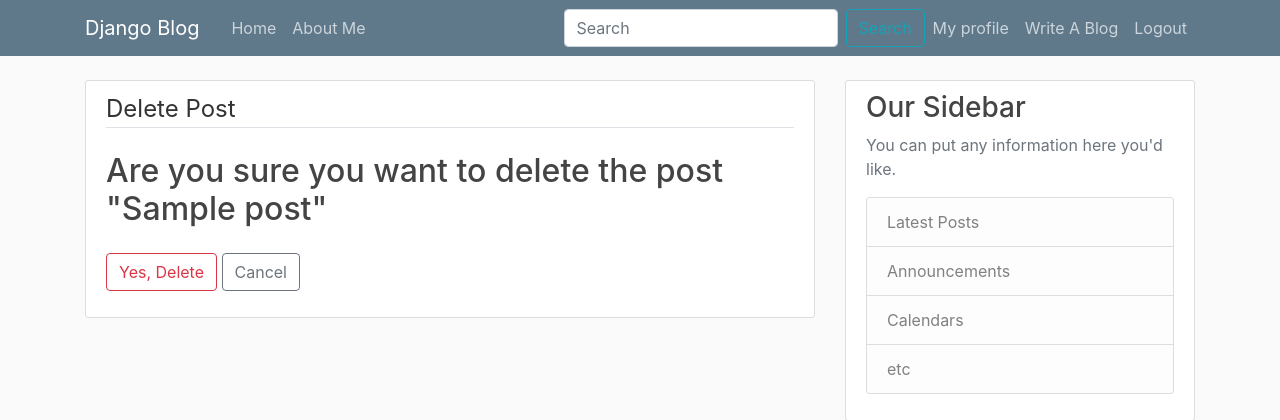
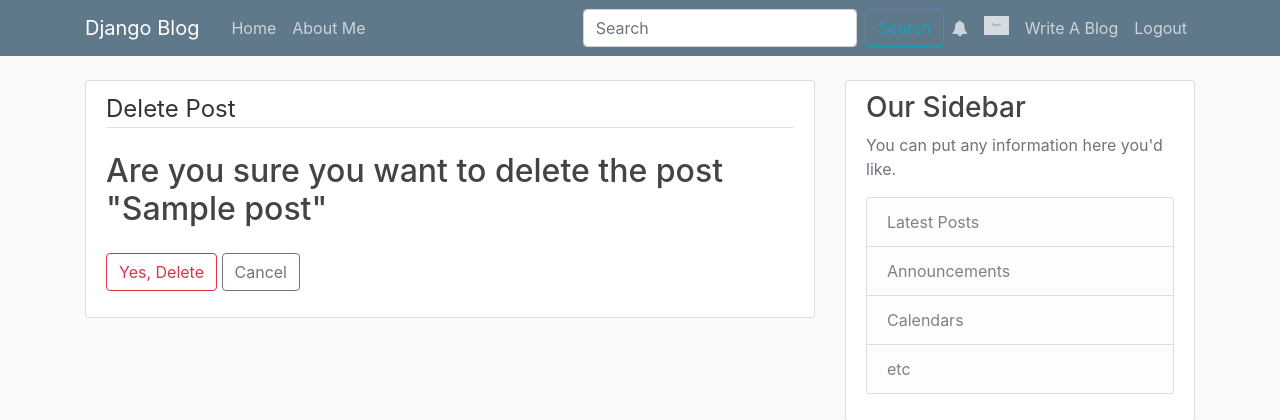
Before and after one commit to ankush953/django-blog, a Django app: page /article/1/delete/ in a window 1280 px wide. Shown: the top 420 px of the page. Run offline with Django 3.2, Linux system fonts and the light colour scheme; a user stored in the database is signed in; tables that the repository leaves empty hold one stand-in row (values such as "Sample post"); grey boxes marked "Sample" are stand-in pictures; parts of the project's set-up code (start-up, migrations or seed data) failed here and were passed over; some libraries are stand-ins or nearby versions.

Commit message:
base.html

```diff
--- a/templates/base.html
+++ b/templates/base.html
@@ -1,4 +1,6 @@
 {% load staticfiles %}
+{% load notifications_tags %}
+
 <!DOCTYPE html>
 <html>
 
@@ -28,9 +30,6 @@
 </head>
 
 <body>
-    <div id="fb-root"></div>
-    <script async defer crossorigin="anonymous"
-        src="https://connect.facebook.net/en_GB/sdk.js#xfbml=1&version=v3.2"></script>
 
     <header class="site-header">
         <nav class="navbar navbar-expand-md navbar-dark bg-steel fixed-top">
@@ -59,8 +58,14 @@
                         <a class="nav-item nav-link" href="{% url 'users:login' %}">Login</a>
                         <a class="nav-item nav-link" href="{% url 'users:signup' %}">Register</a>
                         {% else %}
-                        <a class="nav-item nav-link" href="{% url 'users:searchbyauthor' user.username %}">My
-                            profile</a>
+                        <a class="nav-item nav-link" href="{% url 'notifications:unread' %}"><i
+                                class='fa fa-bell'></i></a>
+                        <a class="nav-item nav-link" href="{% url 'users:searchbyauthor' user.username %}">
+                            <div class="media">
+                                <img src="{{ user.siteuser.profile_pic.url }}" style="width:25px;" alt="{{ user.username }}">
+
+                            </div>
+                        </a>
                         <a class="nav-item nav-link" href="{% url 'articles:create' %}">Write A Blog</a>
                         <a class="nav-item nav-link" href="{% url 'users:logout' %}">Logout</a>
                         {% endif %}
```
